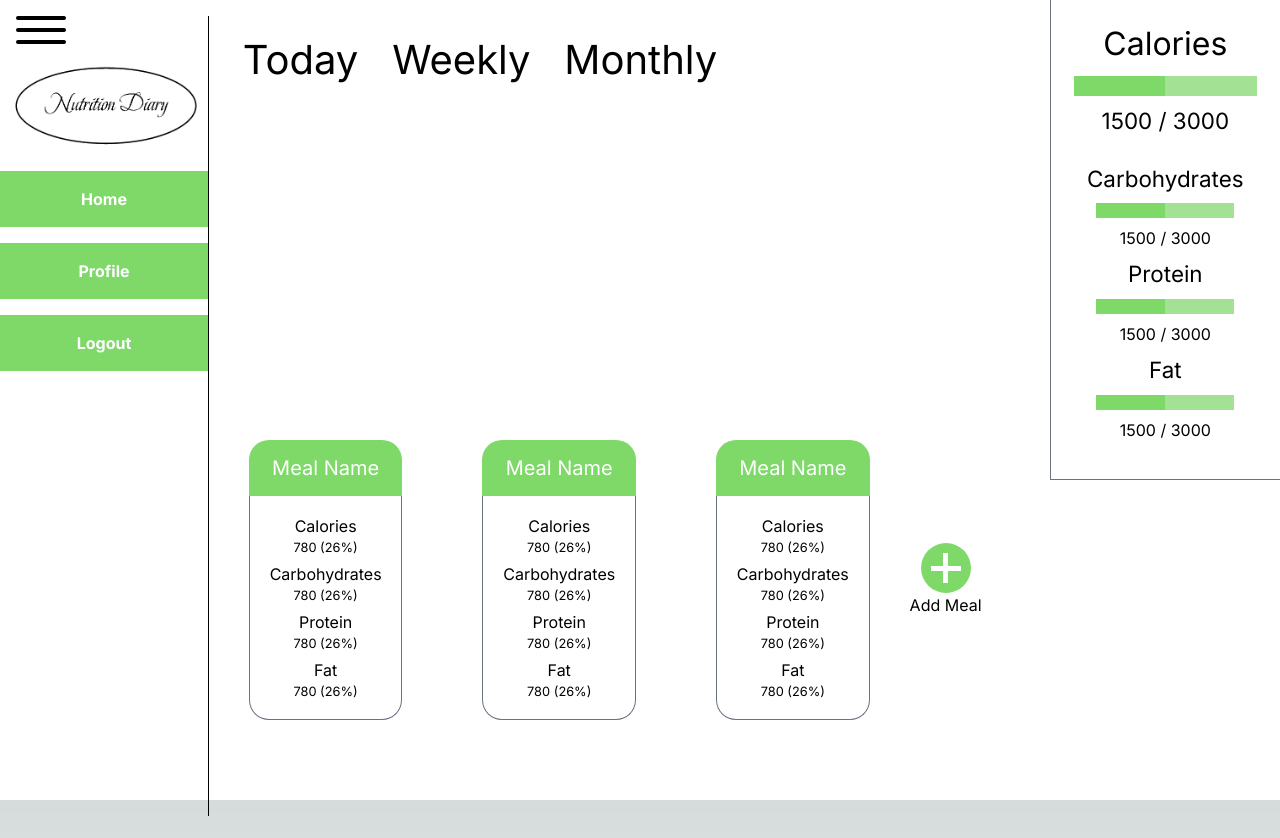
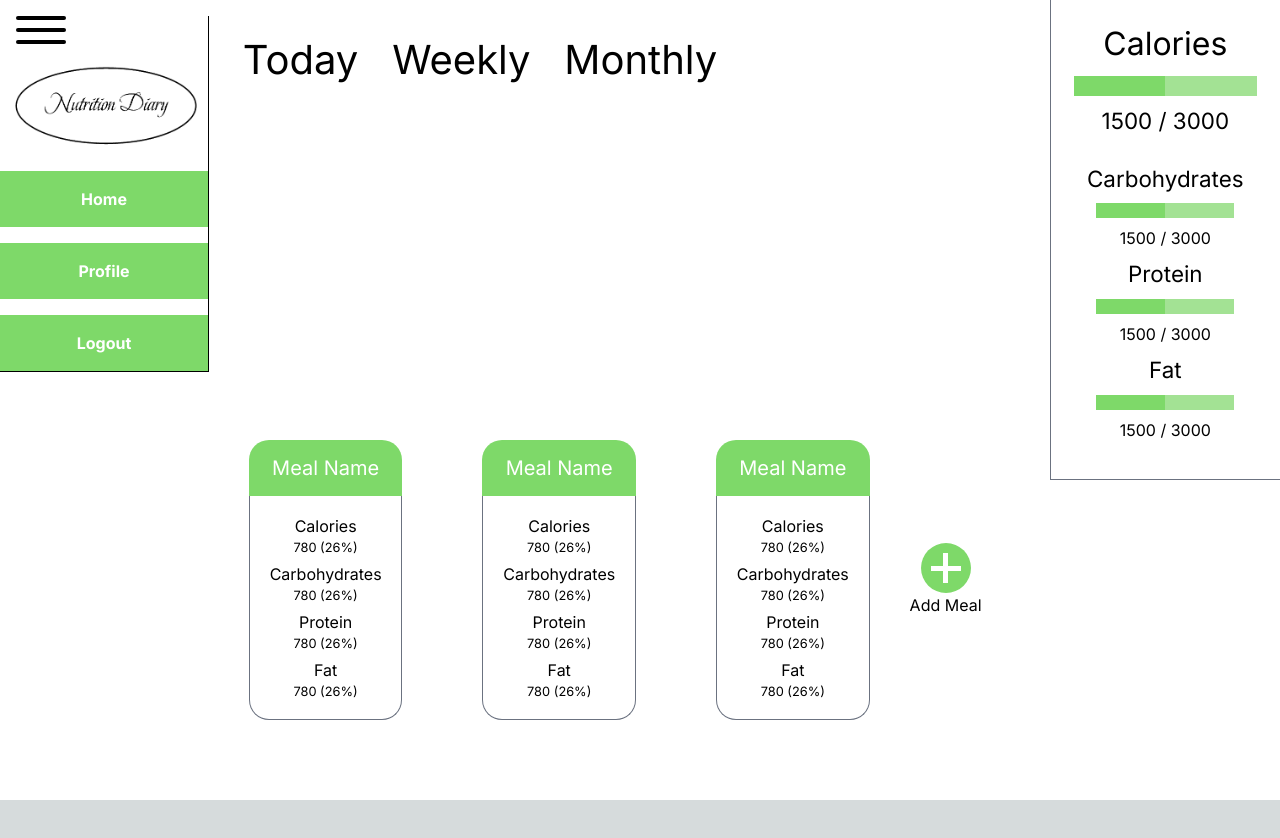
Before and after one commit to spiros132/DAT257, a Next.js app in the folder nutrition-diary/: page /dashboard in a window 1280 px wide. Both pictures are taken after a click on the button 41 px from the left and 30 px from the top of the page. Shown: the top 838 px of the page. After the commit the page ends 800 px from the top, so only its background shows below. Built offline with nearby package versions, Linux system fonts and the light colour scheme.

Commit message:
side nav fix

```diff
--- a/nutrition-diary/src/components/SideNav.tsx
+++ b/nutrition-diary/src/components/SideNav.tsx
@@ -13,7 +13,7 @@ export default function SideNav(){
     className="absolute top-0 left-0 right-auto bottom-0"
     >
       <div
-      className={open ? "h-full border-r border-black" : ""}
+      className={open ? "border-r border-b border-black" : ""}
       >
         {/* The side bar that has the hamburger menu */}
         <div
@@ -28,7 +28,7 @@ export default function SideNav(){
         </div>
         {/* The menu itself that appears and dissapears */}
         { open &&
-        <div className="flex flex-col w-full h-full">
+        <div className="flex flex-col w-full">
           <div className="mb-4">
             <img
             src={logoPath}
```
